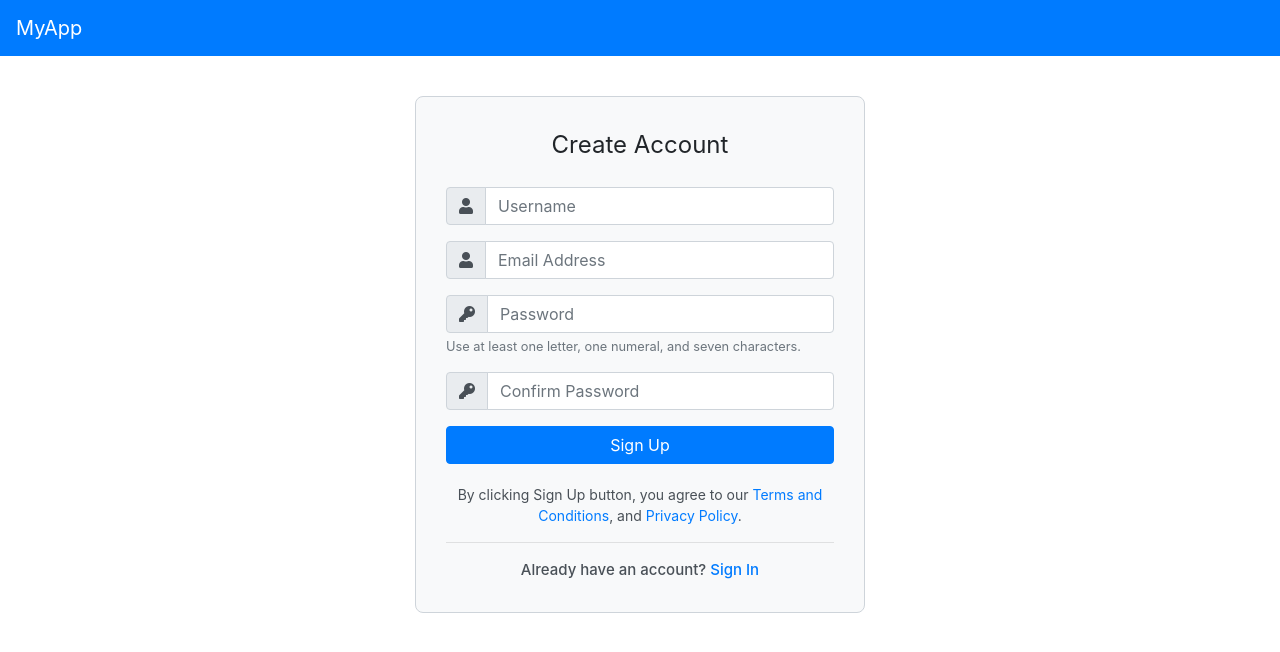
After one commit to JoselynDRF/codeigniter-registration-login, a CodeIgniter app: page /development/registration in a window 1280 px wide. The commit adds this page. Shown: the top 652 px of the page. Run offline with CodeIgniter, Linux system fonts and the light colour scheme; some libraries are stand-ins or nearby versions.

Commit message:
Create registration layout

```diff
--- /dev/null
+++ b/application/controllers/Registration.php
@@ -0,0 +1,18 @@
+<?php
+defined('BASEPATH') OR exit('No direct script access allowed');
+
+class Registration extends CI_Controller {
+
+	function __construct() {
+		parent::__construct();
+		$this->load->model('user_model');
+	}
+
+	public function index()
+	{
+		$data['title'] = 'Registration Example';
+		$this->load->view('common/head', $data);
+
+		$this->load->view('registration');
+	}
+}
--- a/application/views/common/navBar.php
+++ b/application/views/common/navBar.php
@@ -1,3 +1,3 @@
 <nav class="navbar navbar-dark bg-primary">
-	<a class="navbar-brand" href="#"> MyApp </a>
+	<a class="navbar-brand" href="<?= base_url() ?>"> MyApp </a>
 </nav>
--- a/application/views/login.php
+++ b/application/views/login.php
@@ -45,7 +45,7 @@
 
 			<div class="msg-new-account">
 				<hr>
-				<span> Don't have an account? <a href="#"> Create one </a> </span>
+				<span> Don't have an account? <a href="<?= base_url() ?>registration"> Sign Up </a></span>
 			</div>
 		</div>
 	</div>
--- /dev/null
+++ b/application/views/registration.php
@@ -0,0 +1,80 @@
+<body>
+	<?php $this->load->view('common/navBar'); ?>
+
+	<div class="container">
+		<div class="login-form">
+			<form>
+				<fieldset>
+					<legend class="text-center mb-4"> Create Account </legend>
+					<div class="form-group">
+						<label class="sr-only" for="username"> Username </label>
+						<div class="input-group">
+							<div class="input-group-prepend">
+								<div class="input-group-text">
+									<span><i class="fas fa-user"></i></span>
+								</div>
+							</div>
+							<input type="text" class="form-control" id="username" placeholder="Username">
+						</div>
+          </div>
+
+          <div class="form-group">
+						<label class="sr-only" for="email"> Email Address </label>
+						<div class="input-group">
+							<div class="input-group-prepend">
+								<div class="input-group-text">
+									<span><i class="fas fa-user"></i></span>
+								</div>
+							</div>
+							<input type="text" class="form-control" id="email" placeholder="Email Address">
+						</div>
+					</div>
+
+					<div class="form-group">
+						<label class="sr-only" for="password"> Password </label>
+						<div class="input-group">
+							<div class="input-group-prepend">
+								<div class="input-group-text">
+									<span><i class="fas fa-key"></i></span>
+								</div>
+							</div>
+							<input type="password" class="form-control" id="password" placeholder="Password">
+            </div>
+            <small id="msgPassword" class="form-text text-muted">
+              Use at least one letter, one numeral, and seven characters.
+            </small>
+          </div>
+
+          <div class="form-group">
+						<label class="sr-only" for="confirmPassword"> Confirm Password </label>
+						<div class="input-group">
+							<div class="input-group-prepend">
+								<div class="input-group-text">
+									<span><i class="fas fa-key"></i></span>
+								</div>
+							</div>
+							<input type="password" class="form-control" id="confirmPassword" placeholder="Confirm Password">
+            </div>
+					</div>
+
+					<button type="submit" class="btn btn-primary btn-block"> Sign Up </button>
+
+				</fieldset>
+			</form>
+
+			<div class="msg-privacy">
+				<span> By clicking Sign Up button, you agree to our
+          <a href="#">Terms and Conditions</a>, and
+          <a href="#">Privacy Policy</a>.
+        </span>
+			</div>
+
+			<div class="msg-login">
+				<hr>
+				<span> Already have an account? <a href="<?= base_url() ?>"> Sign In </a></span>
+			</div>
+		</div>
+	</div>
+
+</body>
+</html>
--- a/assets/css/styles.css
+++ b/assets/css/styles.css
@@ -1,3 +1,11 @@
+/* COMMON STYLES */
+.msg-new-account, .msg-login {
+  color: #495057;
+  font-size: 15px;
+  font-weight: 500;
+  text-align: center;
+}
+
 /* LOGIN STYLES */
 .login-form {
   background-color: #f8f9fa;
@@ -15,8 +23,10 @@
   user-select: none;
 }
 
-.msg-new-account {
+/* REGISTRATION STYLES */
+.msg-privacy {
   color: #495057;
-  font-size: 15px;
+  font-size: 14px;
+  margin-top: 20px;
   text-align: center;
 }
```
